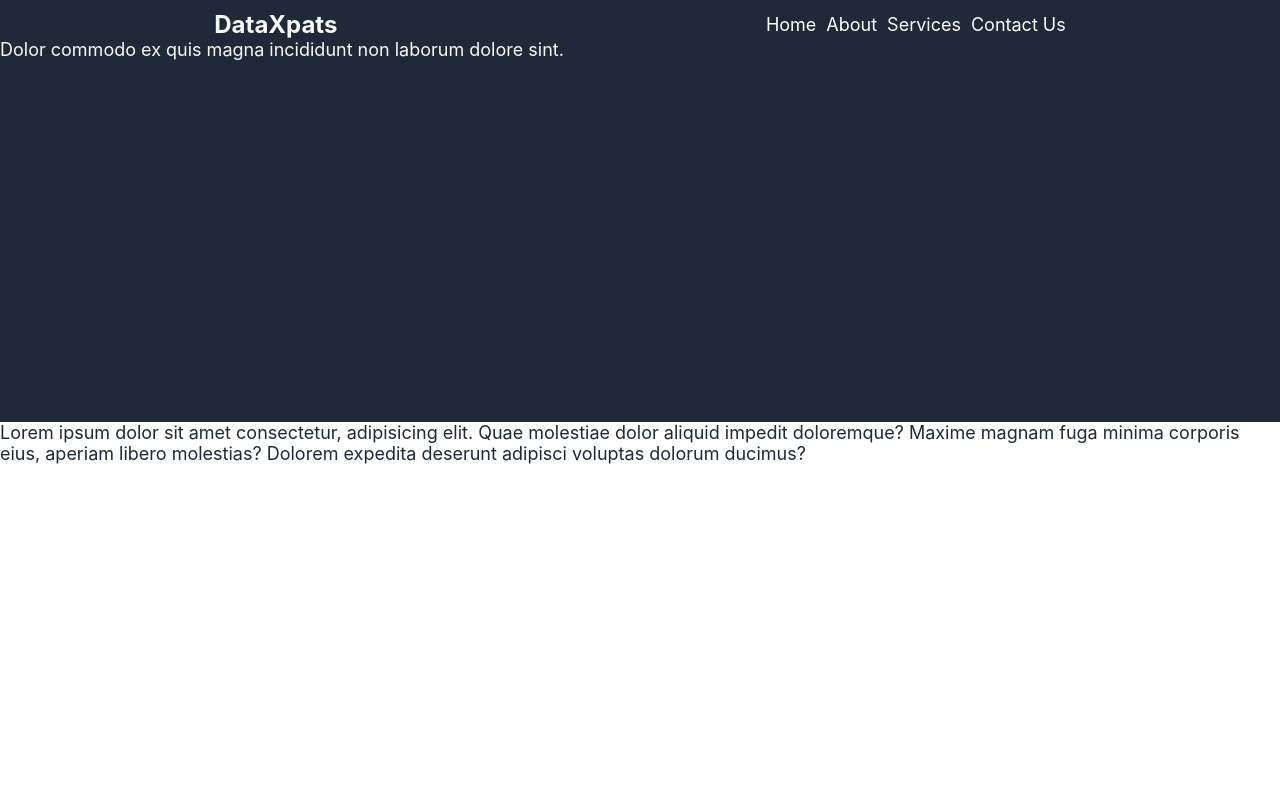
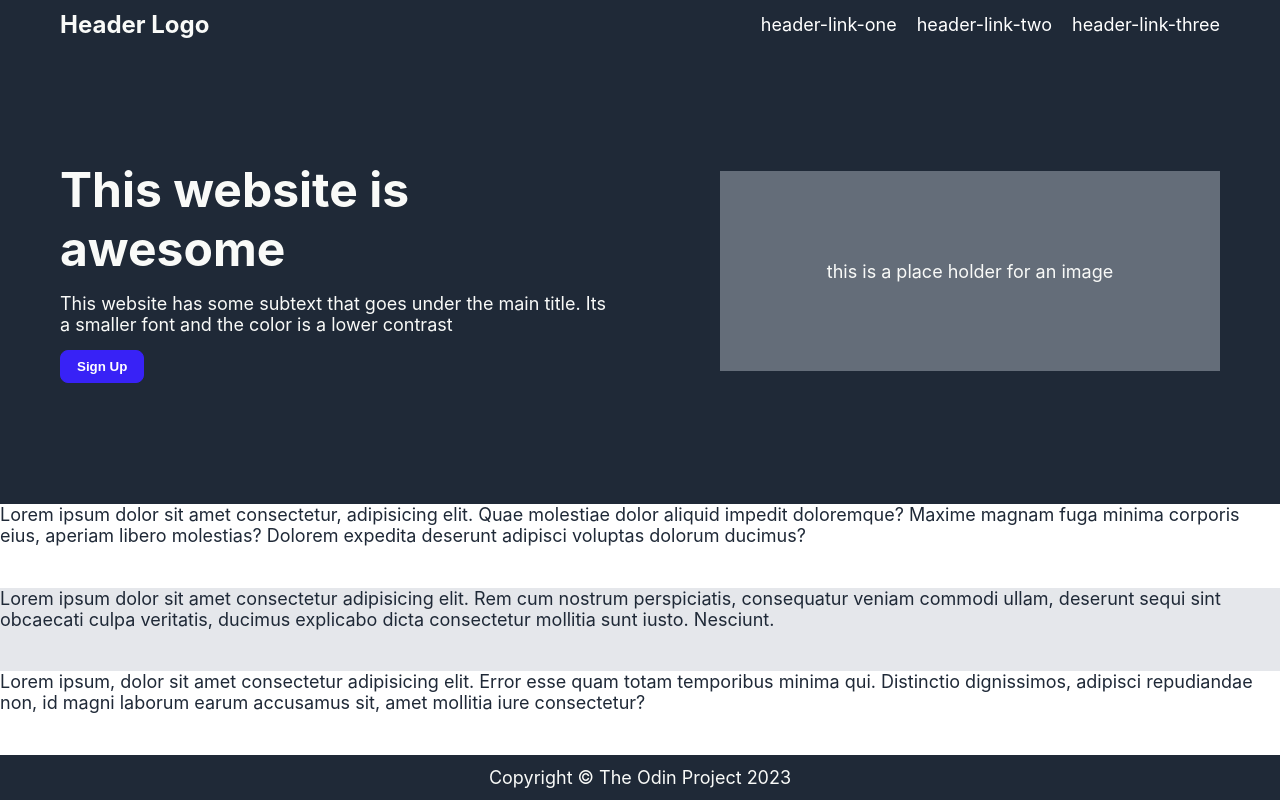
Before and after one commit to tiwaomotosho/odin-html-css-proj, a plain HTML site: page index.html in a window 1280 px wide. Shown: the top 803 px of the page. Drawn offline with Linux system fonts and the light colour scheme.

Commit message:
feat: create section two
Here, section two was created exactly like the demo.

```diff
--- a/index.html
+++ b/index.html
@@ -10,20 +10,26 @@
 <body>
     <div class="header">
         <div class="header-logo">
-            DataXpats
+            Header Logo
         </div>
         <div class="header-links">
             <ul>
-              <li><a href="#">Home</a></li>
-              <li><a href="#">About</a></li>
-              <li><a href="#">Services</a></li>
-              <li><a href="#">Contact Us</a></li>
+              <li><a href="#">header-link-one</a></li>
+              <li><a href="#">header-link-two</a></li>
+              <li><a href="#">header-link-three</a></li>
             </ul>
         </div>
     </div>
 
     <div class="content">
-        <div class="section-1">Dolor commodo ex quis magna incididunt non laborum dolore sint.</div>
+        <div class="section-1">
+            <div class="sec-one-left">
+                <div class="bold-text">This website is awesome</div>
+                <div class="caption">This website has some subtext that goes under the main title. Its a smaller font and the color is a lower contrast</div>
+                <button class="sign-up">Sign Up</button>
+            </div>
+            <div class="sec-one-right">this is a place holder for an image</div>
+        </div>
         <div class="section-2">Lorem ipsum dolor sit amet consectetur, adipisicing elit. Quae molestiae dolor aliquid impedit doloremque? Maxime magnam fuga minima corporis eius, aperiam libero molestias? Dolorem expedita deserunt adipisci voluptas dolorum ducimus?</div>
         <div class="section-3">Lorem ipsum dolor sit amet consectetur adipisicing elit. Rem cum nostrum perspiciatis, consequatur veniam commodi ullam, deserunt sequi sint obcaecati culpa veritatis, ducimus explicabo dicta consectetur mollitia sunt iusto. Nesciunt.</div>
         <div class="section-4">Lorem ipsum, dolor sit amet consectetur adipisicing elit. Error esse quam totam temporibus minima qui. Distinctio dignissimos, adipisci repudiandae non, id magni laborum earum accusamus sit, amet mollitia iure consectetur?</div>
--- a/style.css
+++ b/style.css
@@ -1,7 +1,7 @@
 body{
     font-family: -apple-system, BlinkMacSystemFont, 'Segoe UI', Roboto, Oxygen, Ubuntu, Cantarell, 'Open Sans', 'Helvetica Neue', sans-serif;
     font-size: 18px;
-    min-height: 210vh;
+    min-height: 100vh;
     margin: 0px;
     display: flex;
     flex-direction: column;
@@ -10,10 +10,12 @@ body{
 
 .header{
     display: flex;
-    justify-content: space-around;
+    justify-content: space-between;
     align-items: center;
     background-color: #1F2937;
     padding-top: 10px;
+    padding-left: 60px;
+    padding-right: 60px;
 }
 
 .header-logo{
@@ -28,7 +30,7 @@ body{
     padding: 0px;
     display: flex;
     justify-content: flex-end;
-    gap: 10px;
+    gap: 20px;
   }
 
   a {
@@ -41,7 +43,7 @@ body{
     flex-direction: column;
     flex-grow: 1;
     justify-content: space-between;
-    align-content: stretch;
+    /* align-content: stretch; */
   }
 
   .footer{
@@ -57,6 +59,41 @@ body{
     background-color: #1F2937;
     color: #F9FAF8;
     flex-grow: 1;
+    display: flex;
+    justify-content: space-between;
+    padding: 100px 60px;
+    align-items: center;
+  }
+
+  .sec-one-left{
+    max-width: 550px;
+    display: flex;
+    flex-direction: column;
+    gap: 15px;
+    align-items: flex-start;
+  }
+
+  .bold-text{
+    font-weight: bolder;
+    font-size: 48px
+  }
+
+  button {
+    padding: 8px 16px;
+    border-radius: 8px;
+    background: #3822F6;
+    border: 1px solid #3822F6;
+    color: white;
+    font-weight: 600;
+  }
+
+  .sec-one-right{
+    height: 200px;
+    width: 500px;
+    display: flex;
+    background-color: #646d79;
+    justify-content: center;
+    align-items: center;
   }
 
   .section-2{
```
